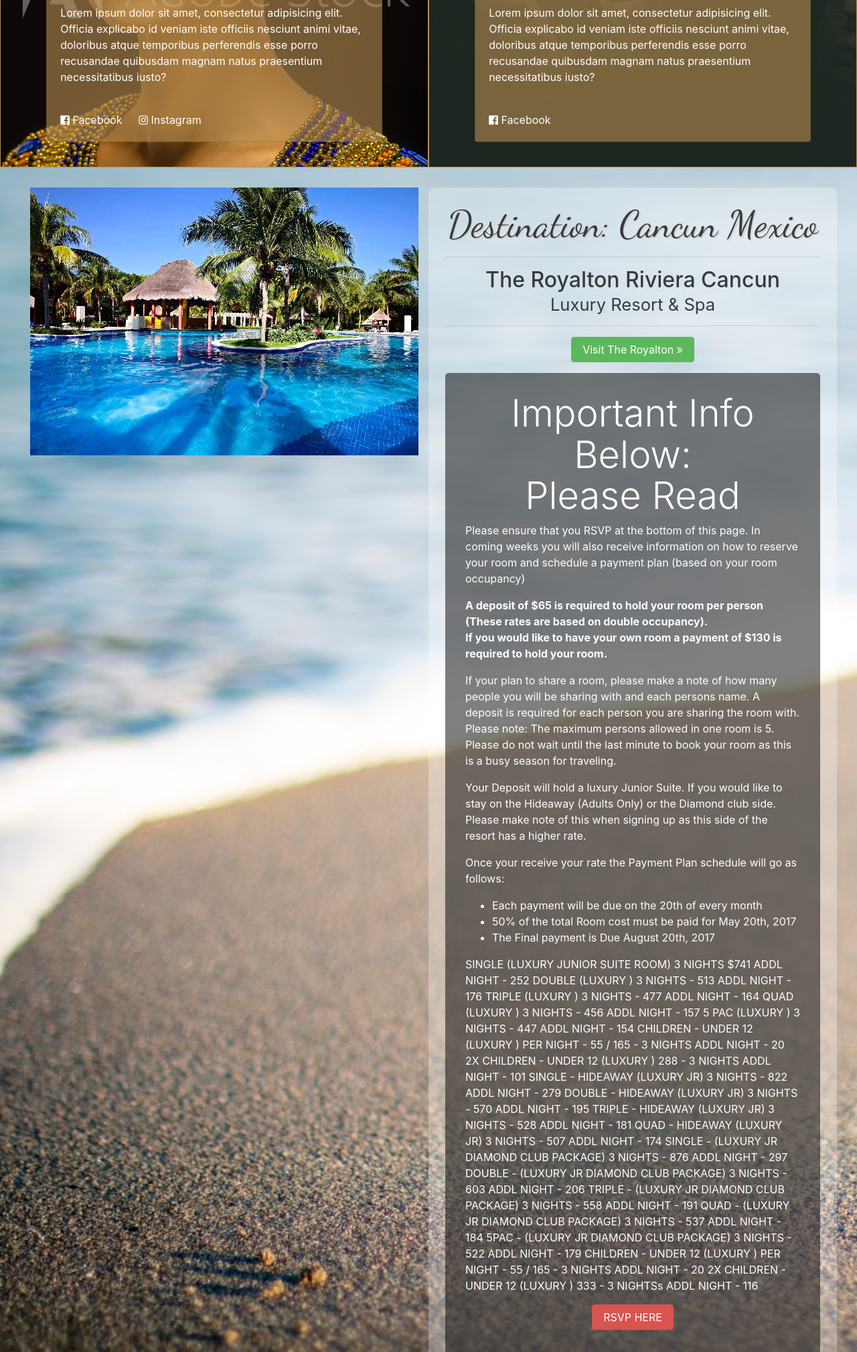
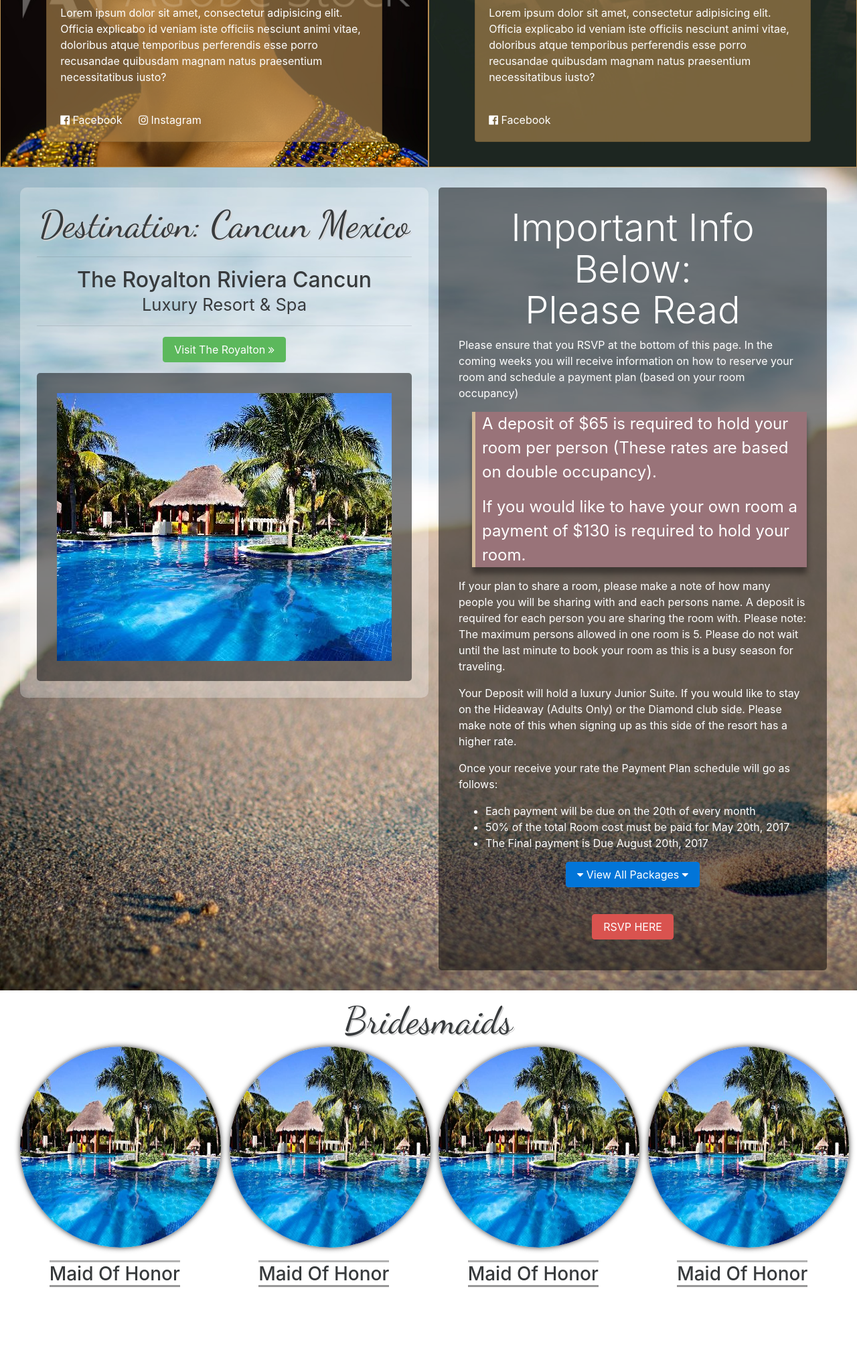
Before and after one commit to kcs2015/wedding, a PHP site: page / in a window 1280 px wide. Shown: the part 1909-3928 px from the top of the page at 67% size. Run offline with PHP 8.4, Linux system fonts and the light colour scheme; some web fonts are replaced.

Commit message:
Updated location rates info section

```diff
--- a/assets/css/jr-styles.css
+++ b/assets/css/jr-styles.css
@@ -10,6 +10,17 @@ section{
     margin:0px;
     min-height: 600px;
     /*border: medium solid black;*/
+}
+
+blockquote{
+    font-size: 24px;
+    margin-left: 20px;
+    padding-left: 10px;
+    border-left: thick solid #d4bb97;
+    box-shadow: 0px 10px 8px rgba(0, 0, 0, .4);/
+	-webkit-box-shadow: 0px 10px 8px rgba(0, 0, 0, .4);
+	-moz-box-shadow: 0px 10px 8px rgba(0, 0, 0, .4);
+    background-color: #997379;
 }
 .page-section{
     margin:0px;
@@ -232,7 +243,7 @@ section{
 
 }
 
-.card hr{
+.thick-hr{
     border-top: 3px solid rgba(0,0,0,.1);
 }
 /* === LOCATION MAIN STYLES === */
@@ -254,6 +265,17 @@ section{
     border-radius:5px;
     padding: 30px;
     color:white;
+}
+
+#rates-table-wrapper-main{
+    padding: 5px;
+    border: medium solid rgba(255,255,255,.5);
+    border-radius:5px;
+}
+#rate-info-wrapper{
+    padding-left: 15px ;
+    background: rgba(184,142,82,.6);
+    border-radius: 5px;
 }
 
 /* === GALLERY MAIN STYLES === */
--- a/index.html
+++ b/index.html
@@ -139,9 +139,9 @@
                <div id="bride-info-card" class="card couple-info-card">
                   <div class="card-block info-header">
                     <h4 class="display-4 section-header light-text card-title">Jessica Martin</h4>
-                    <hr>
+                    <hr class="thick-hr">
                     <h4 class="card-subtitle">THE BRIDE</h4>
-                    <hr>
+                    <hr class="thick-hr">
                       <h4 class="card-sub-subtitle">"His Beatiful Queen"</h4>
                     <img src="/assets/img/bahia1.jpg" alt="" class="couple-thumbnail-single rounded-circle">
                   </div>
@@ -167,8 +167,9 @@
                <div id="groom-info-card" class="card couple-info-card">
                   <div class="card-block info-header">
                     <h4 class="display-4  section-header light-text card-title">Richard Knight</h4>
-                    <hr><h4 class="card-subtitle">THE GROOM</h4>
-                    <hr>
+                    <hr class="thick-hr">
+                    <h4 class="card-subtitle">THE GROOM</h4>
+                    <hr class="thick-hr">
                     <h4 class="card-sub-subtitle">"Her Charismatic King"</h4>
                     <img src="/assets/img/bahia1.jpg" alt="" class="couple-thumbnail-single rounded-circle">
                   </div>
@@ -197,7 +198,13 @@
    <section id="location-main" class="page-section">
         <div class="container-fluid">
             <div class="row">
-                 <div class="col-xs-12 col-md-6 offset-md-0">
+                  <div id="location-info-content" class="col-xs-12 col-md-6 offset-md-0">
+                     <h2 class="display-4 section-header dark-text text-xs-center">Destination: <span>Cancun Mexico</span></h2>
+                     <hr>
+                     <h2 class="text-xs-center">The Royalton <span>Riviera Cancun</span> <br><small>Luxury Resort &amp; Spa</small></h2><hr>
+                     <p class="text-xs-center "><a class="btn btn-success " target="_blank" href="http://www.royaltonresorts.com/en/riviera-cancun/all-inclusive-resorts.aspx" role="button">Visit The Royalton <i class="fa fa-angle-double-right" aria-hidden="true"></i></a></p>
+                     <div class="bg-overlay bg-dark">
+
                  <div id="location-carousel-main" class="owl-carousel">
                           <div class="text-xs-center"> <img src="assets/img/bahia1.jpg" alt=""> </div>
 
@@ -208,18 +215,18 @@
                                              <!--<object id="flashObj" width="480" height="270" classid="clsid:D27CDB6E-AE6D-11cf-96B8-444553540000" codebase="http://download.macromedia.com/pub/shockwave/cabs/flash/swflash.cab#version=9,0,47,0"><param name="movie" value="http://c.brightcove.com/services/viewer/federated_f9?isVid=1&isUI=1" /><param name="bgcolor" value="#FFFFFF" /><param name="flashVars" value="videoId=4073155785001&playerID=2209747167001&playerKey=AQ~~,AAACAjbl3IE~,5ak6eABhcgFcLS_DIjHCKxsVtwN8XcEU&domain=embed&dynamicStreaming=true" /><param name="base" value="http://admin.brightcove.com" /><param name="seamlesstabbing" value="false" /><param name="allowFullScreen" value="true" /><param name="swLiveConnect" value="true" /><param name="allowScriptAccess" value="always" /><embed src="http://c.brightcove.com/services/viewer/federated_f9?isVid=1&isUI=1" bgcolor="#FFFFFF" flashVars="videoId=4073155785001&playerID=2209747167001&playerKey=AQ~~,AAACAjbl3IE~,5ak6eABhcgFcLS_DIjHCKxsVtwN8XcEU&domain=embed&dynamicStreaming=true" base="http://admin.brightcove.com" name="flashObj" width="480" height="270" seamlesstabbing="false" type="application/x-shockwave-flash" allowFullScreen="true" allowScriptAccess="always" swLiveConnect="true" pluginspage="http://www.macromedia.com/shockwave/download/index.cgi?P1_Prod_Version=ShockwaveFlash"></embed></object>-->
 
                  </div>
-                 <div id="location-info-content" class="col-xs-12 col-md-6">
-                     <h2 class="display-4 section-header dark-text text-xs-center">Destination: <span>Cancun Mexico</span></h2>
-                     <hr>
-                     <h2 class="text-xs-center">The Royalton <span>Riviera Cancun</span> <br><small>Luxury Resort &amp; Spa</small></h2><hr>
-                     <p class="text-xs-center "><a class="btn btn-success " target="_blank" href="http://www.royaltonresorts.com/en/riviera-cancun/all-inclusive-resorts.aspx" role="button">Visit The Royalton <i class="fa fa-angle-double-right" aria-hidden="true"></i></a></p>
+            </div>
+                 <div id="" class="col-xs-12 col-md-6">
                      <div class="bg-overlay bg-dark">
 
                         <h2 class="display-4 text-xs-center">Important Info Below: <br>Please Read</h2>
 
-                     <p>Please ensure that you RSVP at the bottom of this page. In coming weeks you will also receive information on how to reserve your room and schedule a payment plan (based on your room occupancy) </p>
+                     <p>Please ensure that you RSVP at the bottom of this page. In the coming weeks you will receive information on how to reserve your room and schedule a payment plan (based on your room occupancy) </p>
+                        <blockquote>
+                            <p>A deposit of $65 is required to hold your room per person  (These rates are based on double occupancy).  </p> <p>If you would like  to have your own room a payment of $130 is required to hold your room. </p>
 
-                     <p><strong>A deposit of $65 is required to hold your room per person  (These rates are based on double occupancy).  <br>If you would like  to have your own room a payment of $130 is required to hold your room.</strong> </p>
+
+                        </blockquote>
 
                      <p>If your plan to share a room, please make a note of how many people you will be sharing with and each persons name. A deposit is required for each person you are sharing the room with. Please note: The maximum persons allowed in one room is 5. Please do not wait until the last minute to book your room as this is a busy season for traveling.</p>
 
@@ -232,79 +239,177 @@
                         <li>50% of the total Room cost must be paid for  May 20th, 2017</li>
                         <li>The Final payment is Due August 20th, 2017</li>
                     </ul>
-                    <p>SINGLE (LUXURY JUNIOR SUITE ROOM)
-                    3 NIGHTS $741
-                    ADDL NIGHT - 252
 
-                    DOUBLE (LUXURY )
-                     3 NIGHTS - 513
-                    ADDL NIGHT - 176
-
-                    TRIPLE (LUXURY )
-                     3 NIGHTS - 477
-                    ADDL NIGHT - 164
-
-                    QUAD (LUXURY )
-                     3 NIGHTS - 456
-                    ADDL NIGHT - 157
-
-                     5 PAC (LUXURY )
-                     3 NIGHTS - 447
-                    ADDL NIGHT - 154
-
-                     CHILDREN - UNDER 12 (LUXURY )
-                     PER NIGHT - 55 / 165 - 3 NIGHTS
-                    ADDL NIGHT - 20
-
-                    2X CHILDREN - UNDER 12 (LUXURY )
-                    288 - 3 NIGHTS
-                    ADDL NIGHT - 101
+                     <p class="text-xs-center"><a class="btn btn-primary" data-toggle="collapse" href="#packagesTable" aria-expanded="false" aria-controls="packagesTable">
+    <i class="fa fa-caret-down" aria-hidden="true"></i> View All Packages <i class="fa fa-caret-down" aria-hidden="true"></i>
+  </a></p>
+                   <div class="collapse" id="packagesTable">
+  <div id="rates-table-wrapper-main">
 
 
-                    SINGLE -  HIDEAWAY (LUXURY JR)
-                    3 NIGHTS - 822
-                    ADDL NIGHT - 279
 
-                    DOUBLE -  HIDEAWAY (LUXURY JR)
-                    3 NIGHTS - 570
-                    ADDL NIGHT - 195
+                    <h2 class="text-xs-center">Luxury Junior Suite Packages</h2>
+                    <table class="table">
+  <thead class="thead-inverse">
+    <tr>
+      <th>Occupancy</th>
+      <th>3 Nights</th>
+      <th>Add'l Night</th>
 
-                    TRIPLE -  HIDEAWAY (LUXURY JR)
-                    3 NIGHTS - 528
-                    ADDL NIGHT - 181
+    </tr>
+  </thead>
+  <tbody>
+    <tr>
+      <th scope="row">Single</th>
+      <td>$741</td>
+      <td>$252</td>
 
-                    QUAD -  HIDEAWAY (LUXURY JR)
-                    3 NIGHTS - 507
-                    ADDL NIGHT - 174
+    </tr>
+    <tr>
+      <th scope="row">Double</th>
+      <td>$513</td>
+      <td>$176</td>
 
-                      SINGLE -   (LUXURY JR DIAMOND CLUB PACKAGE)
-                    3 NIGHTS - 876
-                    ADDL NIGHT - 297
+    </tr>
+    <tr>
+      <th scope="row">Triple</th>
+      <td>$477</td>
+      <td>$164</td>
 
-                      DOUBLE -   (LUXURY JR DIAMOND CLUB PACKAGE)
-                    3 NIGHTS - 603
-                    ADDL NIGHT - 206
+    </tr>
+  <tr>
+      <th scope="row">Quad</th>
+      <td>$456</td>
+      <td>$157</td>
 
-                      TRIPLE -   (LUXURY JR DIAMOND CLUB PACKAGE)
-                    3 NIGHTS - 558
-                    ADDL NIGHT - 191
+    </tr>
+  <tr>
+      <th scope="row">5 PAC</th>
+      <td>$447</td>
+      <td>$154</td>
 
-                       QUAD -   (LUXURY JR DIAMOND CLUB PACKAGE)
-                    3 NIGHTS - 537
-                    ADDL NIGHT - 184
+    </tr>
+  <tr>
+      <th scope="row">Children<br><small>-- under 12 -- </small></th>
+      <td>$165</td>
+      <td>$20</td>
 
-                       5PAC -   (LUXURY JR DIAMOND CLUB PACKAGE)
-                    3 NIGHTS - 522
-                    ADDL NIGHT - 179
+    </tr>
+  <tr>
+      <th scope="row">2x Children <br><small>-- under 12 -- </small></th>
+      <td>$288</td>
+      <td>$101</td>
 
-                     CHILDREN - UNDER 12 (LUXURY )
-                     PER NIGHT - 55 / 165 - 3 NIGHTS
-                    ADDL NIGHT - 20
+    </tr>
+  </tbody>
+</table>
+                  <hr class="thick-hr">
+                   <h2 class="text-xs-center">Hideaway<br> Luxury Junior Suite Packages<br><small><em>Adults Only</em></small></h2>
 
-                    2X CHILDREN - UNDER 12 (LUXURY )
-                    333 - 3 NIGHTSs
-                    ADDL NIGHT - 116
-                    </p>
+ <table class="table">
+  <thead class="thead-inverse">
+    <tr>
+      <th>Occupancy</th>
+      <th>3 Nights</th>
+      <th>Add'l Night</th>
+
+    </tr>
+  </thead>
+  <tbody>
+    <tr>
+      <th scope="row">Single</th>
+      <td>$822</td>
+      <td>$279</td>
+
+    </tr>
+    <tr>
+      <th scope="row">Double</th>
+      <td>$570</td>
+      <td>$195</td>
+
+    </tr>
+    <tr>
+      <th scope="row">Triple</th>
+      <td>$528</td>
+      <td>$181</td>
+
+    </tr>
+  <tr>
+      <th scope="row">Quad</th>
+      <td>$507</td>
+      <td>$174</td>
+
+    </tr>
+  <tr>
+      <th scope="row">5 PAC</th>
+      <td>$447</td>
+      <td>$154</td>
+
+    </tr>
+
+  </tbody>
+</table>
+<hr class="thick-hr">
+ <h2 class="text-xs-center">Diamond Club<br>Luxury Junior Suite Packages</h2>
+ <hr class="thick-hr">
+ <table class="table">
+  <thead class="thead-inverse">
+    <tr>
+      <th>Occupancy</th>
+      <th>3 Nights</th>
+      <th>Add'l Night</th>
+
+    </tr>
+  </thead>
+  <tbody>
+    <tr>
+      <th scope="row">Single</th>
+      <td>$876</td>
+      <td>$297</td>
+
+    </tr>
+    <tr>
+      <th scope="row">Double</th>
+      <td>$603</td>
+      <td>$206</td>
+
+    </tr>
+    <tr>
+      <th scope="row">Triple</th>
+      <td>$558</td>
+      <td>$198</td>
+
+    </tr>
+  <tr>
+      <th scope="row">Quad</th>
+      <td>$537</td>
+      <td>$184</td>
+
+    </tr>
+  <tr>
+      <th scope="row">5 PAC</th>
+      <td>$522</td>
+      <td>$179</td>
+
+    </tr>
+    <tr>
+      <th scope="row">Children<br><small>-- under 12 -- </small></th>
+      <td>$165</td>
+      <td>$20</td>
+
+    </tr>
+  <tr>
+      <th scope="row">2x Children <br><small>-- under 12 -- </small></th>
+      <td>$333</td>
+      <td>$116</td>
+
+    </tr>
+  </tbody>
+</table>
+
+  </div>
+</div> <!-- END COLLAPSE -->
+                    <br>
                     <p class="text-xs-center"><a class="btn btn-danger" href="#rsvp-main" role="button">RSVP HERE</a></p>
                      </div>
 
```
